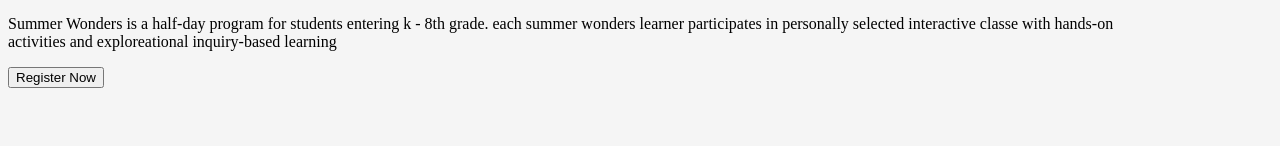
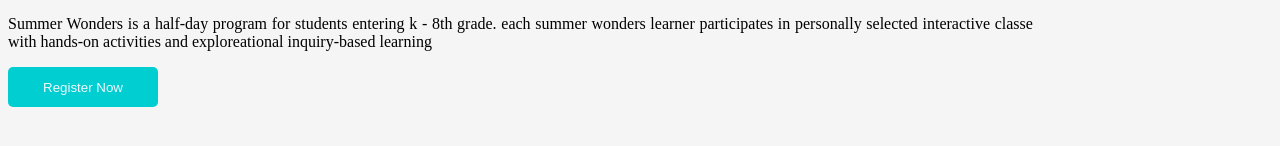
Before and after one commit to shahabzt/tamrin1, a plain HTML site: page index.html in a window 1280 px wide. Shown: the part 52-198 px from the top of the page. Drawn offline with Linux system fonts and the light colour scheme.

Commit message:
feat: set grid gap

```diff
--- a/index.html
+++ b/index.html
@@ -10,7 +10,7 @@
     <div class="header">
         <div id="left">
             <h3>Program Overview</h3>
-            <p>Summer Wonders is a half-day program for students entering k - 8th grade. each summer wonders learner participates in personally selected interactive classe with hands-on activities and exploreational inquiry-based learning</p>
+            <p id="discription">Summer Wonders is a half-day program for students entering k - 8th grade. each summer wonders learner participates in personally selected interactive classe with hands-on activities and exploreational inquiry-based learning</p>
             <button>Register Now</button>
         </div>
 
--- a/style.css
+++ b/style.css
@@ -5,9 +5,24 @@ body{
 .header{
     display: grid;
     grid-template-columns: auto auto;
+    grid-gap: 120px;
 }
 
 #girl{
     border-image:round;
-    border-radius: 50px;
+    border-radius: 100px;
 }
+
+button{
+    background-color:darkturquoise;
+    width: 150;
+    height: 40px;
+    color: aliceblue;
+    border: 20px;
+    border-radius: 5px;
+}
+
+#discription{
+    justify-content:first baseline;
+    text-align: justify;
+}
```
